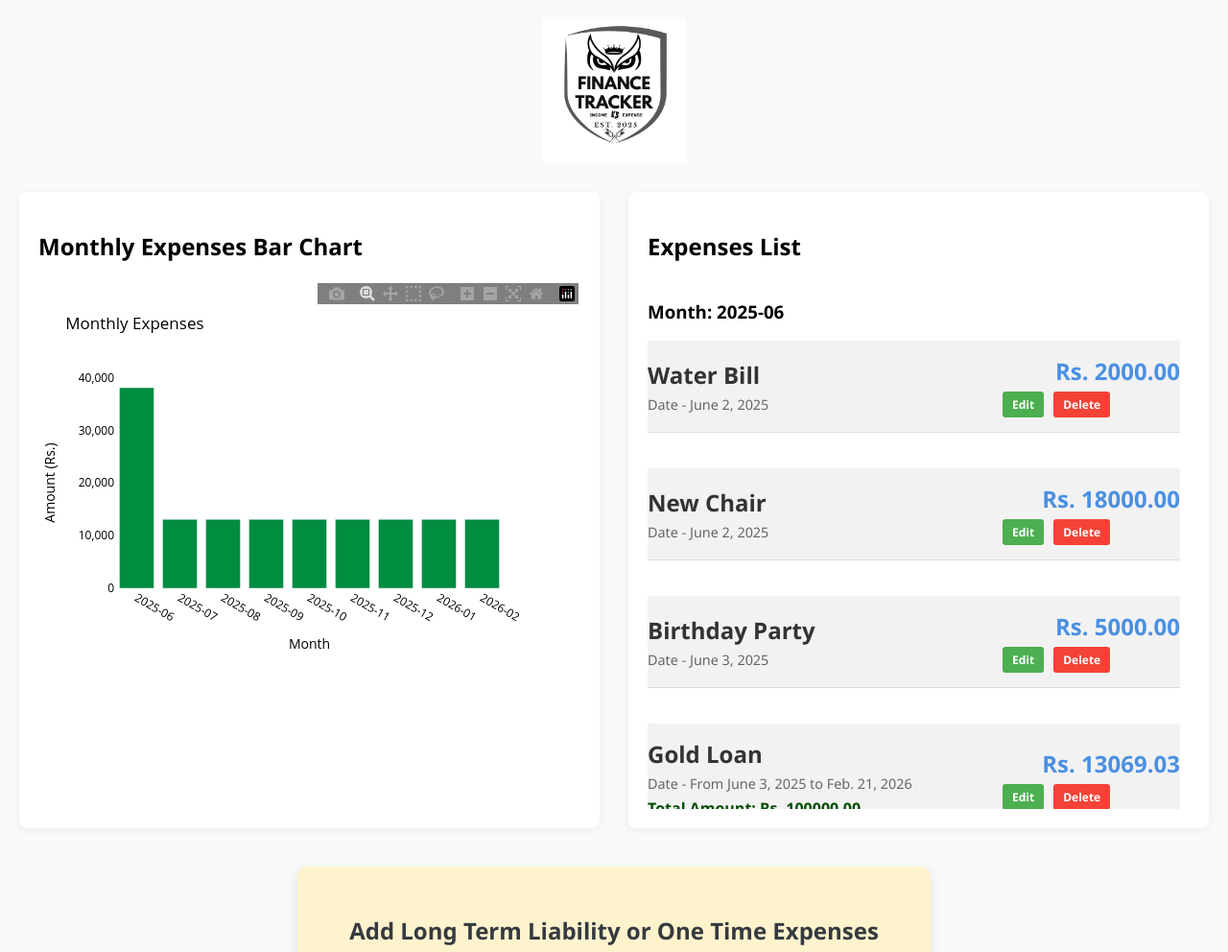
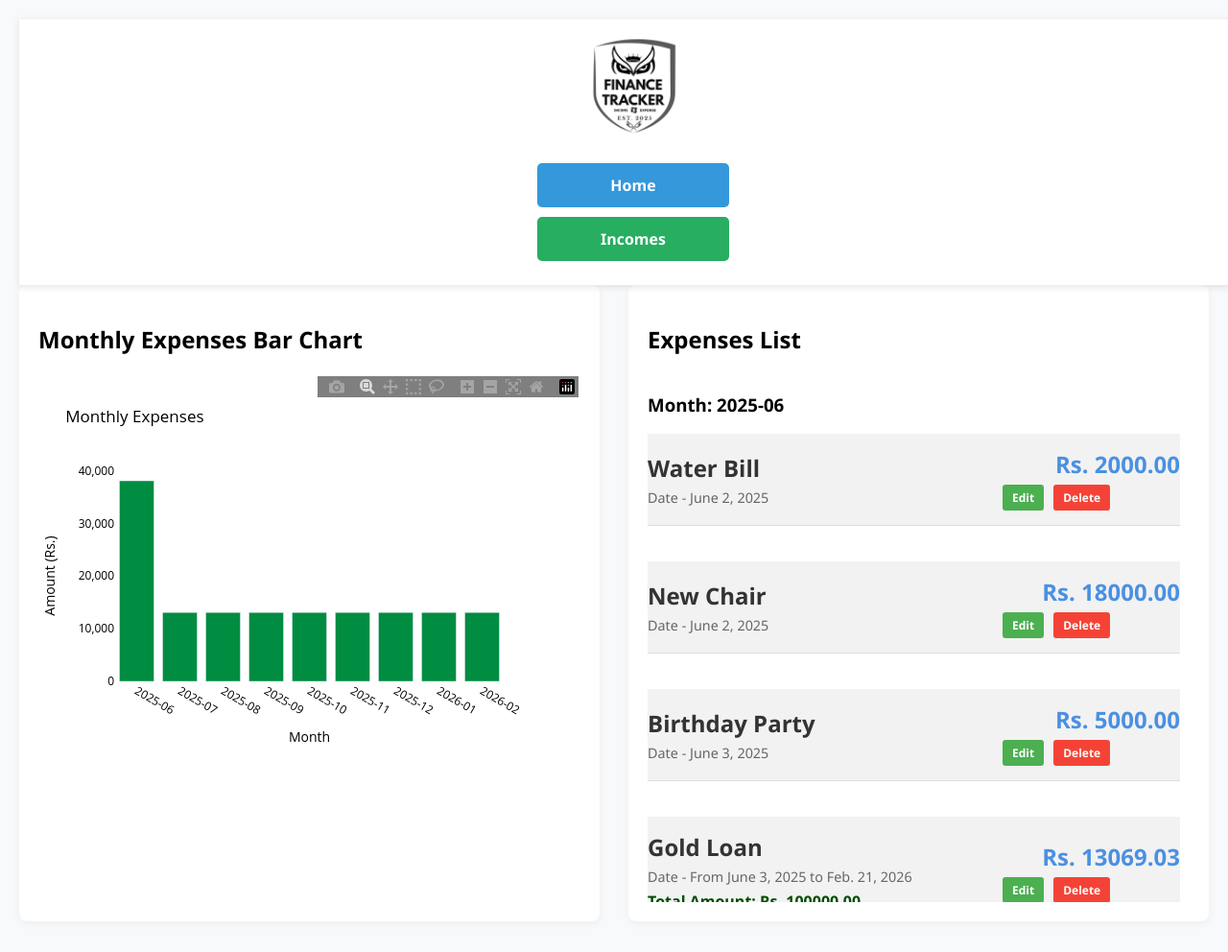
Before and after one commit to widushan/FinanceManager---Django, a Django app: page /expenses in a window 1280 px wide. Shown: the top 992 px of the page at 96% size. Run offline with Django 5.2, Linux system fonts and the light colour scheme; a user stored in the database is signed in; data comes from the database, SQL or seed files in the repository; both versions use the stored data as it was after the commit; some libraries are stand-ins or nearby versions.

Commit message:
nav bar commit
designing the nav bar in expense list file

```diff
--- a/ExpenseTracker/exp_tracker/static/css/expense_list.css
+++ b/ExpenseTracker/exp_tracker/static/css/expense_list.css
@@ -11,16 +11,6 @@ body {
     flex-direction: column;
     min-height: 100vh;
     padding: 20px;
-}
-
-.img {
-    text-align: center;
-    margin-bottom: 30px;
-}
-
-.img img {
-    max-width: 150px;
-    height: auto;
 }
 
 .main-1 {
--- a/ExpenseTracker/exp_tracker/templates/exp_tracker/expenses_list.html
+++ b/ExpenseTracker/exp_tracker/templates/exp_tracker/expenses_list.html
@@ -54,6 +54,64 @@
             font-weight: bold;
             color: #004d00;
         }
+        .navbar {
+        display: flex;
+        flex-direction: column;
+        align-items: center;
+        background-color: #ffffff;
+        padding: 15px 20px;
+        box-shadow: 0 2px 8px rgba(0, 0, 0, 0.1);
+        width: 100%;
+        position: sticky;
+        top: 0;
+        z-index: 1000;
+    }
+
+    /* Logo styling */
+    .img {
+        margin-bottom: 15px; /* Reduced spacing */
+    }
+
+    .img img {
+        max-width: 120px;
+        height: auto;
+        display: block;
+        margin: 0 auto;
+    }
+
+    /* Navigation item styling */
+    .nav-item {
+        width: 100%;
+        max-width: 200px;
+        text-align: center;
+        margin-bottom: 10px; /* Consistent spacing */
+    }
+
+    .nav-item a {
+        display: block;
+        padding: 12px 20px;
+        background-color: #3498db; /* Blue for Home */
+        color: white !important;
+        text-decoration: none;
+        border-radius: 5px;
+        font-weight: bold;
+        transition: all 0.3s ease;
+    }
+
+    .incomes a {
+        background-color: #27ae60; /* Green for Incomes */
+    }
+
+    .nav-item a:hover {
+        background-color: #2980b9; /* Darker blue */
+        transform: translateY(-2px);
+        box-shadow: 0 4px 8px rgba(0, 0, 0, 0.2);
+    }
+
+    .incomes a:hover {
+        background-color: #219150; /* Darker green */
+    }
+
     </style>
 
 </head>
@@ -85,9 +143,27 @@
 
     <div class="main">
 
-        <div class="img">
-            <img src="{% static 'images/new_logo.png' %}">
+        <div class="navbar">
+            <!-- Logo as the first item -->
+            <div class="img">
+                <a href="{% url 'home' %}">
+                    <img src="{% static 'images/my_logo.png' %}" alt="Logo">
+                </a>
+            </div>
+
+            <!-- Home link as the second item -->
+            <div class="nav-item home">
+                <a href="{% url 'home' %}">Home</a>
+            </div>
+
+            <!-- Incomes link as the third item -->
+            <div class="nav-item incomes">
+                <a href="{% url 'incomes' %}">Incomes</a>
+            </div>
         </div>
+
+
+
 
         <div class="main-1">
             <div class="graph">
--- a/ExpenseTracker/exp_tracker/templates/exp_tracker/incomes_list.html
+++ b/ExpenseTracker/exp_tracker/templates/exp_tracker/incomes_list.html
@@ -86,7 +86,7 @@
     <div class="main">
 
         <div class="img">
-            <img src="{% static 'images/new_logo.png' %}">
+            <img src="{% static 'images/my_logo.png' %}">
         </div>
 
         <div class="main-1">
--- a/ExpenseTracker/exp_tracker/templates/registration/login.html
+++ b/ExpenseTracker/exp_tracker/templates/registration/login.html
@@ -40,6 +40,9 @@
                     <div class="button-container">
                         <input class="btn btn-primary" type="submit" value="Sign In" />
                     </div>
+                    <div class="no_ac">
+                        <p>Don't have an account? <a href="{% url 'register' %}">Sign Up</a></p>
+                    </div>
                 </div>
             </div>
     </form>
--- a/ExpenseTracker/exp_tracker/templates/registration/register.html
+++ b/ExpenseTracker/exp_tracker/templates/registration/register.html
@@ -35,6 +35,9 @@
                 <div class="button-container">
                     <button class="btn btn-primary" type="submit">Sign Up</button>
                 </div>
+                <div class="user_ac">
+                    <p>Already have an account? <a href="{% url 'login' %}">Sign In</a></p>
+                </div>
             </div>
         </div>
     </form>
```
Also changed, not shown: ExpenseTracker/db.sqlite3.
